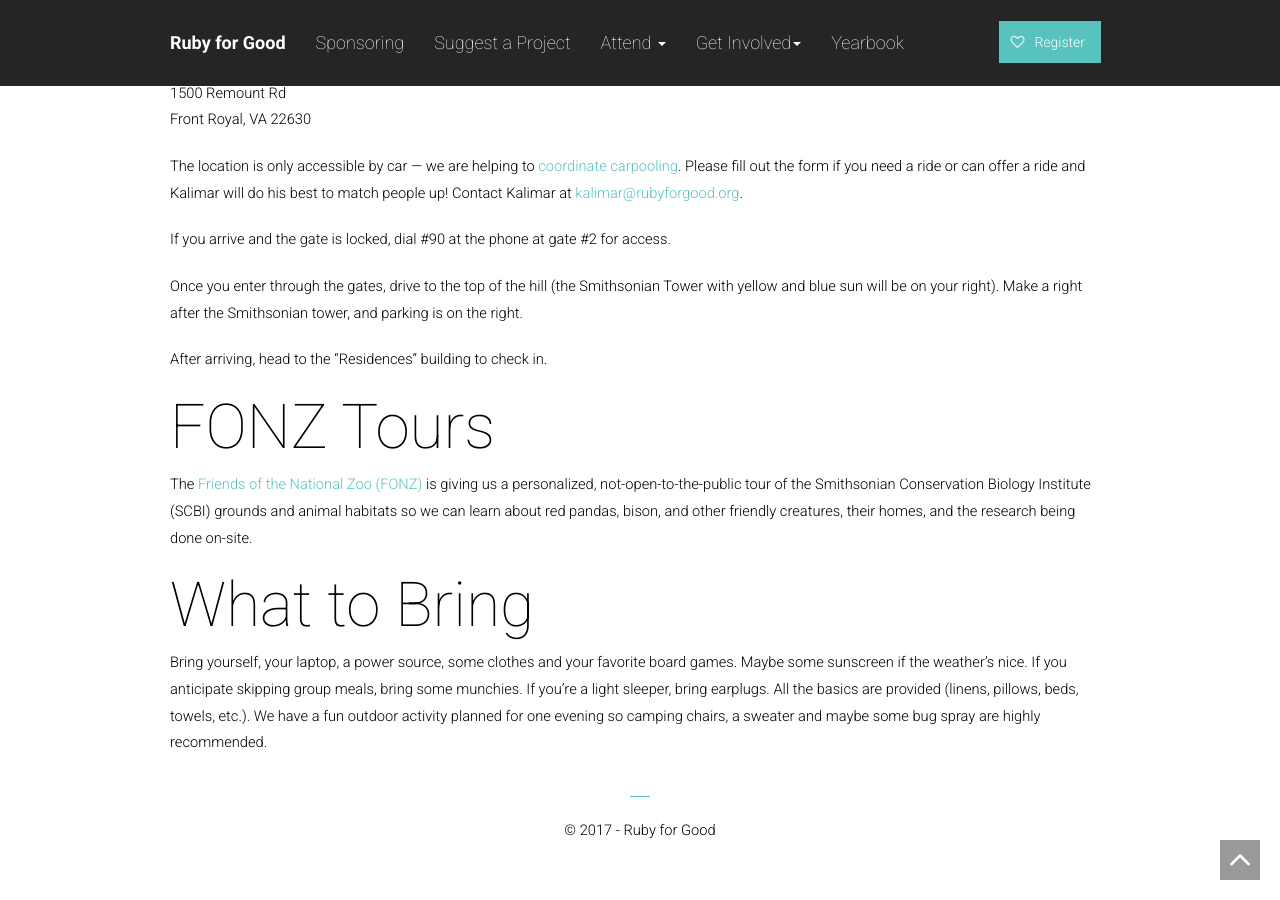
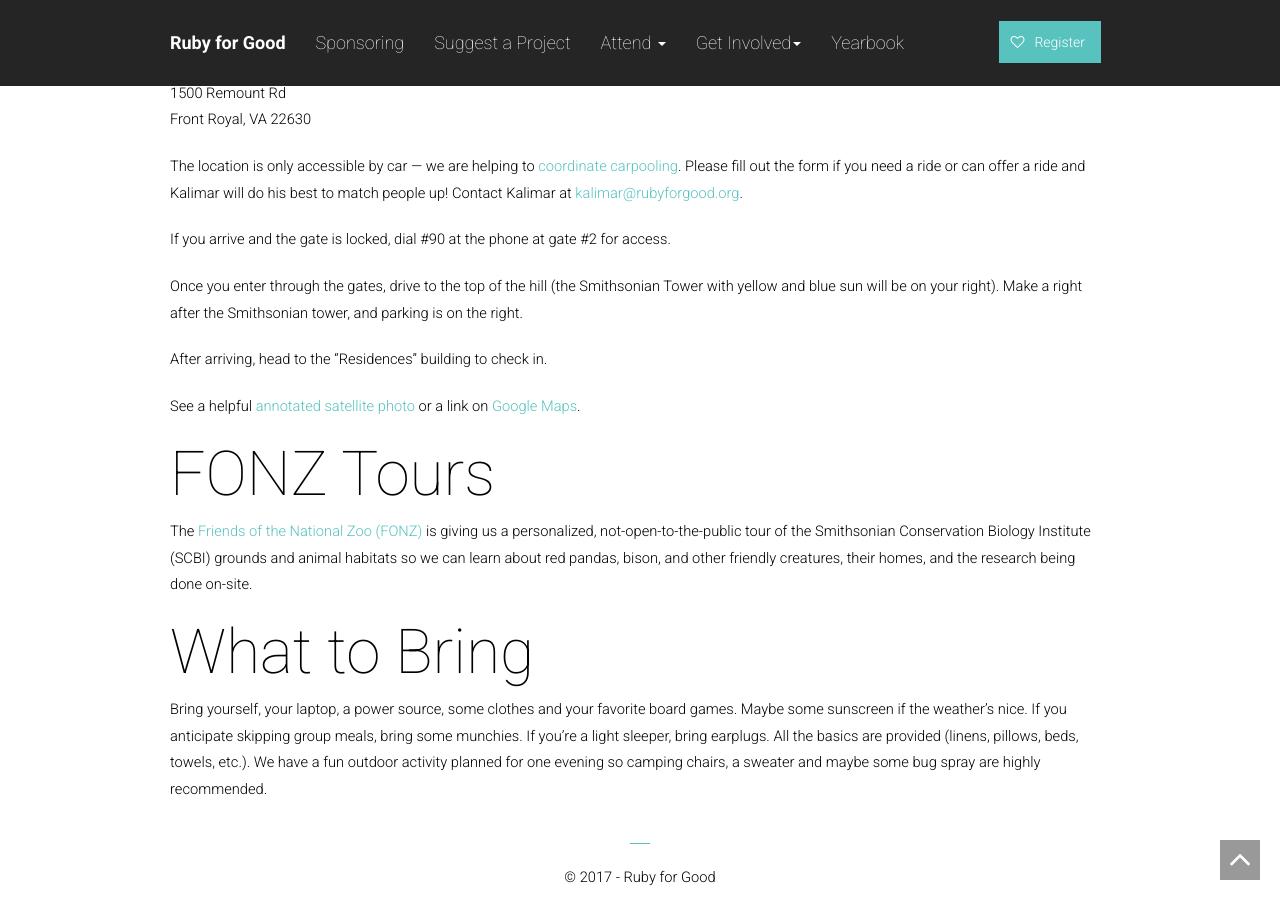
Before and after one commit to rubyforgood/rubyforgood.org--old, a Jekyll site: the page built from 2017.md, in a window 1280 px wide and 900 px high, scrolled down 1051 px. Built offline with Jekyll 4.4.1, drawn with Linux system fonts in a browser that asks for light colours; our own code applies the rules of GitHub Pages for plain Markdown files.

Commit message:
Add helpful parking directions.
I also dequoted the document, since jekyll can handle the fancy quotes
directly.

```diff
--- a/2017.md
+++ b/2017.md
@@ -43,7 +43,7 @@ layout: page
 
 ### Location
 
-George Mason University’s Smithsonian-Mason School of Conservation<br>
+George Mason University's Smithsonian-Mason School of Conservation<br>
 1500 Remount Rd<br>
 Front Royal, VA 22630
 
@@ -53,7 +53,9 @@ If you arrive and the gate is locked, dial #90 at the phone at gate #2 for acces
 
 Once you enter through the gates, drive to the top of the hill (the Smithsonian Tower with yellow and blue sun will be on your right). Make a right after the Smithsonian tower, and parking is on the right.
 
-After arriving, head to the “Residences” building to check in.
+After arriving, head to the "Residences" building to check in.
+
+See a helpful [annotated satellite photo](/images/images/smithsonian_parking.jpg) or a link on [Google Maps](https://goo.gl/maps/ei3HcuBW1ZT2).
 
 ### FONZ Tours
 
@@ -61,4 +63,4 @@ The [Friends of the National Zoo (FONZ)](https://nationalzoo.si.edu/JoinFonz/joi
 
 ### What to Bring
 
-Bring yourself, your laptop, a power source, some clothes and your favorite board games. Maybe some sunscreen if the weather’s nice. If you anticipate skipping group meals, bring some munchies. If you’re a light sleeper, bring earplugs. All the basics are provided (linens, pillows, beds, towels, etc.). We have a fun outdoor activity planned for one evening so camping chairs, a sweater and maybe some bug spray are highly recommended.
+Bring yourself, your laptop, a power source, some clothes and your favorite board games. Maybe some sunscreen if the weather's nice. If you anticipate skipping group meals, bring some munchies. If you're a light sleeper, bring earplugs. All the basics are provided (linens, pillows, beds, towels, etc.). We have a fun outdoor activity planned for one evening so camping chairs, a sweater and maybe some bug spray are highly recommended.
```
Also changed, not shown: images/smithsonian_parking.jpg (added).
